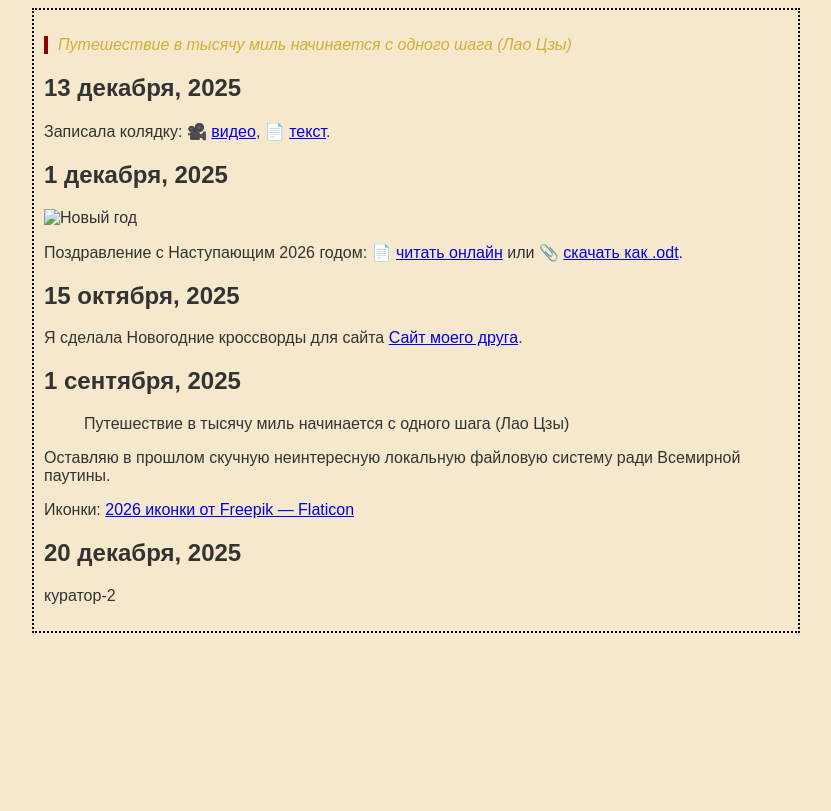
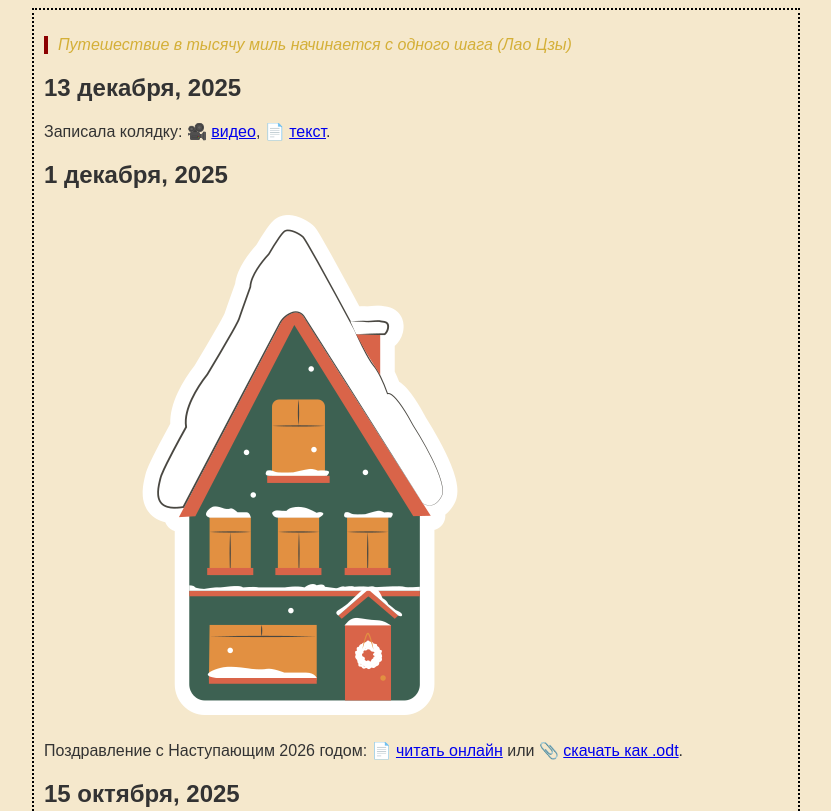
Before and after one commit to uliana9999/dem.github.io, a plain HTML site: page index.html in a window 1280 px wide. Shown: the top 811 px of the page, without its empty margins (224-1055 px from the left). Drawn offline with Linux system fonts and the light colour scheme.

Commit message:
Update index.html

```diff
--- a/index.html
+++ b/index.html
@@ -16,7 +16,7 @@
   </p>
 
   <h2>1 декабря, 2025</h2>
-  <img src="Icons/free-icon-new-year-balloons-19034402(1).png" alt="Новый год">
+  <img src="Ions/free-sticker-house-16428601.png" alt="Новый год">
   <p>
     Поздравление с Наступающим 2026 годом:
     📄 <a href="Congratulations2026.html" title="Читать онлайн">читать онлайн</a> или
```
